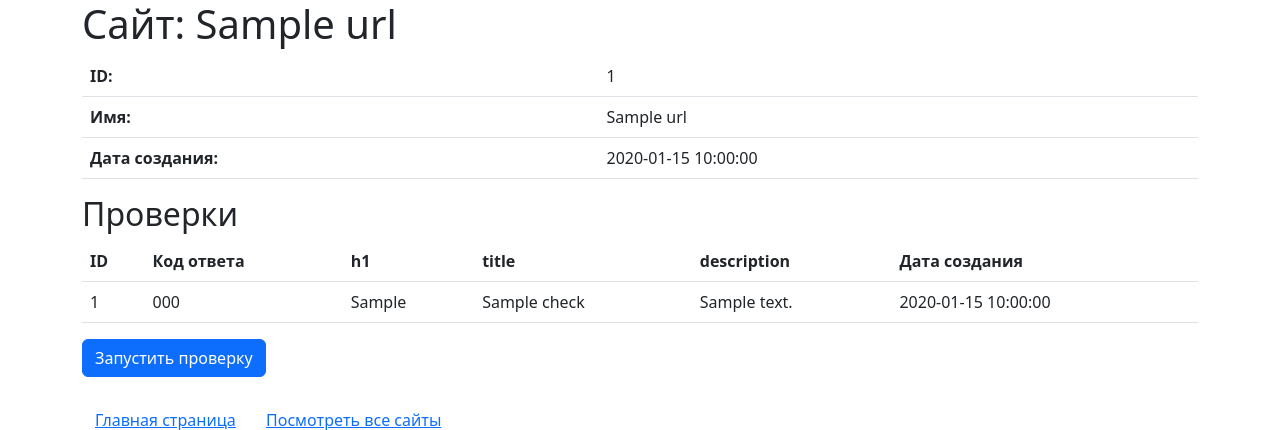
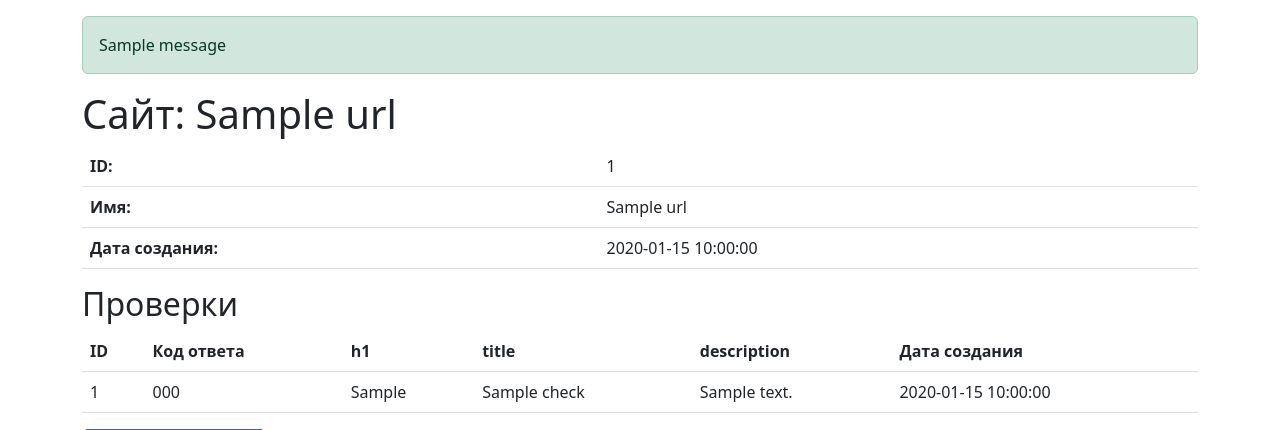
Before and after one commit to AnnaKudriaeva/python-project-83, a Flask app: page /urls/1 in a window 1280 px wide. Shown: the top 430 px of the page. Run offline with Flask 3, Linux system fonts and the light colour scheme; one stand-in notice (Sample message) is shown; a database or web service that is not in the repository returns one stand-in record (values such as "Sample title"); some libraries are stand-ins or nearby versions.

Commit message:
minor fix

```diff
--- a/page_analyzer/templates/url.html
+++ b/page_analyzer/templates/url.html
@@ -8,6 +8,13 @@
 </head>
 <body>
     <div class="container">
+        {% with messages = get_flashed_messages(with_categories=true) %}
+            {% if messages %}
+                {% for category, message in messages %}
+                    <div class="alert alert-{{ category }} mt-3">{{ message }}</div>
+                {% endfor %}
+            {% endif %}
+        {% endwith %}
         <h1>Сайт: {{ url['name'] }}</h1>
         <table class="table">
             <tr>
```
